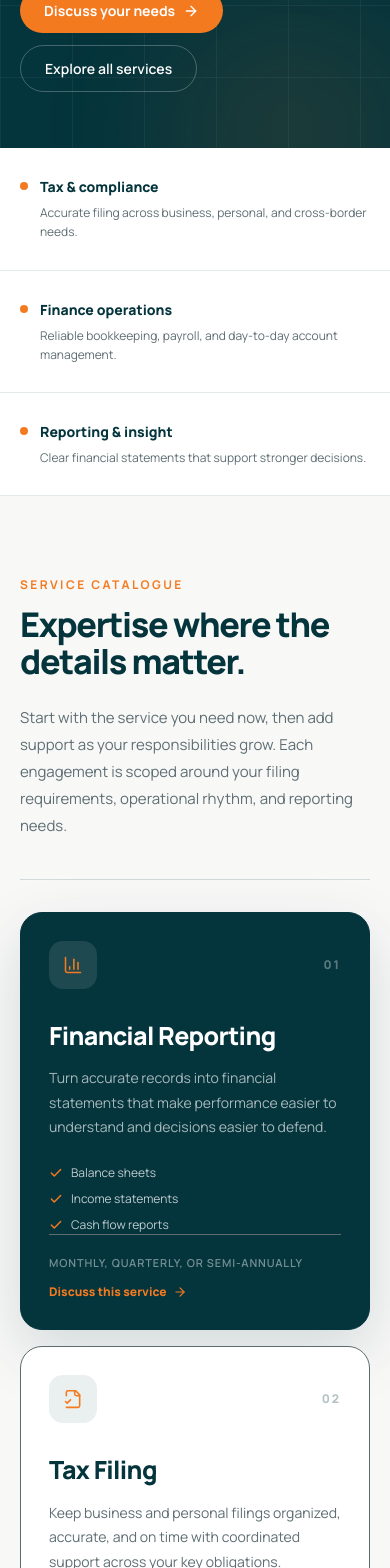
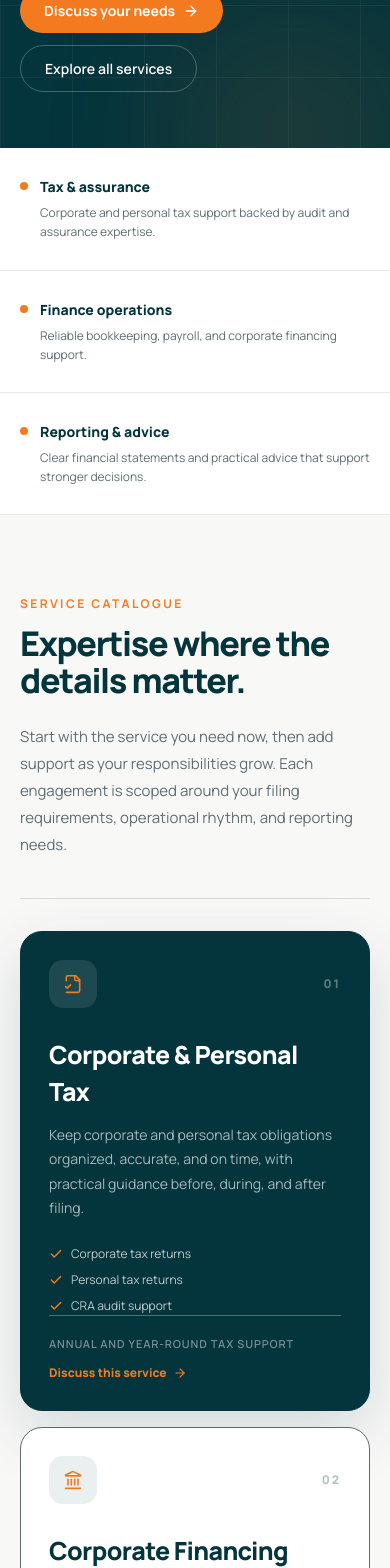
Before and after one commit to uziarslan/wealthwize-frontend, a React (Create React App) app: page /services in a window 390 px wide. Shown: the part 432-2000 px from the top of the page. Built offline with nearby package versions, Linux system fonts and the light colour scheme.

Commit message:
feat: update meta tags and content across multiple components for improved branding and service clarity; enhance footer and navbar with social links and updated contact information

```diff
--- a/public/index.html
+++ b/public/index.html
@@ -7,20 +7,20 @@
     <meta name="theme-color" content="#04343C" />
 
     <!-- Primary Meta Tags -->
-    <title>WealthWize Consulting Group | Tax &amp; Accounting Services</title>
-    <meta name="title" content="WealthWize Consulting Group | Tax &amp; Accounting Services" />
+    <title>WealthWize Consulting Group | Accounting &amp; Financial Advisory</title>
+    <meta name="title" content="WealthWize Consulting Group | Accounting &amp; Financial Advisory" />
     <meta
       name="description"
-      content="WealthWize provides tax filing, bookkeeping, payroll, financial reporting, AR/AP management, and Canada–U.S. personal tax support for individuals and growing businesses."
+      content="WealthWize provides corporate and personal tax, corporate financing, financial reporting, bookkeeping and payroll, advisory, and audit and assurance services."
     />
-    <meta name="keywords" content="tax filing, bookkeeping, payroll, financial reporting, cross-border tax, corporate tax, GST HST, Mississauga accountant" />
+    <meta name="keywords" content="corporate tax, personal tax, corporate financing, business loans, working capital, financial reporting, bookkeeping, payroll, financial advisory, audit and assurance, Mississauga accountant" />
     <meta name="author" content="WealthWize Consulting Group" />
 
     <!-- Open Graph / Facebook -->
     <meta property="og:type" content="website" />
     <meta property="og:url" content="https://wealthwize.com/" />
-    <meta property="og:title" content="WealthWize Consulting Group | Tax &amp; Accounting Services" />
-    <meta property="og:description" content="Financial clarity for what comes next. Tax, bookkeeping, payroll, reporting, and cross-border support from one dependable team." />
+    <meta property="og:title" content="WealthWize Consulting Group | Accounting &amp; Financial Advisory" />
+    <meta property="og:description" content="Financial clarity for what comes next. Tax, financing, reporting, bookkeeping, payroll, advisory, audit, and assurance from one dependable team." />
     <meta property="og:image" content="%PUBLIC_URL%/og.png" />
     <meta property="og:locale" content="en_US" />
     <meta property="og:site_name" content="WealthWize Consulting Group" />
@@ -28,8 +28,8 @@
     <!-- Twitter -->
     <meta name="twitter:card" content="summary_large_image" />
     <meta name="twitter:url" content="https://wealthwize.com/" />
-    <meta name="twitter:title" content="WealthWize Consulting Group | Tax &amp; Accounting Services" />
-    <meta name="twitter:description" content="Financial clarity for what comes next. Tax, bookkeeping, payroll, reporting, and cross-border support from one dependable team." />
+    <meta name="twitter:title" content="WealthWize Consulting Group | Accounting &amp; Financial Advisory" />
+    <meta name="twitter:description" content="Financial clarity for what comes next. Tax, financing, reporting, bookkeeping, payroll, advisory, audit, and assurance from one dependable team." />
     <meta name="twitter:image" content="%PUBLIC_URL%/og.png" />
 
     <!-- Additional Meta Tags -->
--- a/src/components/Footer.jsx
+++ b/src/components/Footer.jsx
@@ -11,15 +11,16 @@ const companyLinks = [
 ];
 
 const serviceLinks = [
+  "Corporate & Personal Tax",
+  "Corporate Financing",
   "Financial Reporting",
-  "Tax Filing",
-  "Bookkeeping",
-  "Canada–U.S. Personal Tax",
-  "Payroll",
-  "AR/AP Management",
+  "Bookkeeping & Payroll Services",
+  "Advisory Services",
+  "Audit & Assurance",
 ];
 
 const socialLinks = [
+  ["LinkedIn", "https://www.linkedin.com/"],
   ["Instagram", "https://www.instagram.com/wealthwizeconsulting/"],
   ["Facebook", "https://www.facebook.com/people/wealthwizeconsulting/61566153907524/?mibextid=LQQJ4d"],
 ];
@@ -144,23 +145,23 @@ export const Footer = () => (
 
             <div className="mt-6 space-y-5">
               <a
-                href="tel:+16478783371"
+                href="tel:+14169020308"
                 className="group flex items-start gap-3 font-manrope text-[12px] font-bold text-[#04343C]/70 transition hover:text-[#04343C]"
               >
                 <span className="flex h-8 w-8 shrink-0 items-center justify-center rounded-lg bg-[#EAF0EF] transition group-hover:bg-[#04343C]">
                   <Phone className="h-3.5 w-3.5 text-[#F47A20]" />
                 </span>
-                <span className="pt-1.5">+1 647 878 3371</span>
+                <span className="pt-1.5">416-902-0308</span>
               </a>
 
               <a
-                href="mailto:zain@wealthwize.pro"
+                href="mailto:Salman@wealthwize.pro"
                 className="group flex items-start gap-3 font-manrope text-[12px] font-bold text-[#04343C]/70 transition hover:text-[#04343C]"
               >
                 <span className="flex h-8 w-8 shrink-0 items-center justify-center rounded-lg bg-[#EAF0EF] transition group-hover:bg-[#04343C]">
                   <Mail className="h-3.5 w-3.5 text-[#F47A20]" />
                 </span>
-                <span className="break-all pt-1.5">zain@wealthwize.pro</span>
+                <span className="break-all pt-1.5">Salman@wealthwize.pro</span>
               </a>
 
               <a
--- a/src/screens/About/About.js
+++ b/src/screens/About/About.js
@@ -44,18 +44,18 @@ const clientTypes = [
   {
     icon: UserRound,
     eyebrow: "For individuals",
-    title: "Tax support that accounts for the whole picture.",
+    title: "Personal tax and advice that account for the whole picture.",
     description:
-      "From personal filings to Canada–U.S. obligations, we help individuals understand what is required and move forward with confidence.",
-    points: ["Personal tax filing", "Cross-border tax compliance", "Guidance through complex situations"],
+      "From personal tax filings to CRA audit support and practical financial guidance, we help individuals understand what is required and move forward with confidence.",
+    points: ["Personal tax filing", "CRA audit support", "Practical financial guidance"],
   },
   {
     icon: BriefcaseBusiness,
     eyebrow: "For businesses",
     title: "A financial backbone for growing operations.",
     description:
-      "We connect bookkeeping, payroll, tax, reporting, and AR/AP support so owners can run the business from more dependable information.",
-    points: ["Current, reconciled books", "Coordinated tax and payroll", "Reporting that supports decisions"],
+      "We connect tax, corporate financing, reporting, bookkeeping, payroll, advisory, audit, and assurance services so owners can run the business from more dependable information.",
+    points: ["Current, reconciled books", "Financing and advisory support", "Reporting, audit, and assurance"],
   },
 ];
 
@@ -98,10 +98,9 @@ export const About = () => (
                 Financial work is better when it starts with context.
               </h1>
               <p className="mt-5 max-w-[620px] text-base leading-7 text-white/70 sm:text-[17px]">
-                WealthWize is a tax and accounting partner for individuals and
-                growing businesses. We bring structure to complex obligations,
-                explain what matters, and help clients make the next decision
-                with a clearer view.
+                Wealthwize is a full-service accounting and financial advisory
+                firm helping businesses and individuals navigate their finances
+                with clarity and confidence.
               </p>
               <div className="mt-7 flex flex-col gap-3 sm:flex-row">
                 <Link to="/contact" className="group inline-flex h-12 items-center justify-center gap-3 rounded-lg bg-[#F47A20] px-7 text-sm font-extrabold text-white transition hover:bg-[#ff8c38] focus:outline-none focus:ring-2 focus:ring-white">
@@ -123,7 +122,7 @@ export const About = () => (
                 <p className="text-[10px] font-extrabold uppercase tracking-[0.18em] text-[#FDB178]">Our home base</p>
                 <p className="mt-1 text-sm font-bold">Mississauga, Ontario</p>
               </div>
-              <p className="max-w-[170px] text-right text-xs leading-5 text-white/60">Supporting individuals and businesses across Canada</p>
+              <p className="max-w-[170px] text-right text-xs leading-5 text-white/60">Serving local and international clients</p>
             </div>
           </div>
         </div>
@@ -162,16 +161,18 @@ export const About = () => (
             </div>
 
             <div className="bg-[#F8F8F7] p-8 text-left sm:p-10 lg:p-12">
-              <p className="text-xs font-extrabold uppercase tracking-[0.18em] text-[#F47A20]">What that means in practice</p>
+              <p className="text-xs font-extrabold uppercase tracking-[0.18em] text-[#F47A20]">About our firm</p>
               <h3 className="mt-4 max-w-[650px] text-[30px] font-extrabold leading-[1.18] tracking-[-0.035em] text-[#04343C] sm:text-[38px]">
-                Accurate work is the foundation. Understanding is the standard.
+                Accounting and financial guidance built around the people we serve.
               </h3>
-              <p className="mt-5 max-w-[650px] text-base leading-8 text-[#5E6E73]">
-                When information is scattered and deadlines are unclear, even
-                routine financial work becomes stressful. WealthWize brings the
-                pieces together, establishes a dependable rhythm, and keeps the
-                important questions visible.
-              </p>
+              <div className="mt-5 max-w-[680px] space-y-5 text-base leading-8 text-[#5E6E73]">
+                <p>
+                  Wealthwize is a full-service accounting and financial advisory firm helping businesses and individuals navigate their finances with clarity and confidence. Our services include bookkeeping, payroll, corporate and personal tax, corporate financing support, and practical accounting and financial advisory services tailored to each client’s needs. We also assist clients during CRA audits, providing knowledgeable guidance and support throughout the process. Built on accuracy, integrity, and responsive service, Wealthwize is committed to simplifying complex financial matters and becoming a trusted long-term partner in our clients’ success.
+                </p>
+                <p>
+                  We proudly serve clients ranging from individuals and businesses in our local community to companies operating across international markets. Our experience spans a diverse range of industries, including manufacturing, retail, transportation, restaurants and hospitality, clothing and apparel, and other service-based and commercial businesses. By taking the time to understand each client’s industry, operations, and goals, we provide practical solutions that support compliance, informed decision-making, and sustainable growth.
+                </p>
+              </div>
 
               <div className="mt-9 grid gap-px overflow-hidden rounded-xl border border-[#04343C]/10 bg-[#04343C]/10 sm:grid-cols-3">
                 {[
--- a/src/screens/ContactUs/ContactUs.js
+++ b/src/screens/ContactUs/ContactUs.js
@@ -21,16 +21,16 @@ const contactMethods = [
   {
     icon: Phone,
     label: "Call us",
-    detail: "+1 647 878 3371",
+    detail: "416-902-0308",
     note: "Speak directly with our team",
-    href: "tel:+16478783371",
+    href: "tel:+14169020308",
   },
   {
     icon: Mail,
     label: "Email us",
-    detail: "zain@wealthwize.pro",
+    detail: "Salman@wealthwize.pro",
     note: "Send your question anytime",
-    href: "mailto:zain@wealthwize.pro",
+    href: "mailto:Salman@wealthwize.pro",
   },
   {
     icon: MapPin,
@@ -60,12 +60,12 @@ const conversationSteps = [
 ];
 
 const serviceNeeds = [
-  "Financial reporting",
-  "Tax filing",
-  "Bookkeeping",
-  "Canada–U.S. personal tax",
-  "Payroll",
-  "AR/AP management",
+  "Corporate & Personal Tax",
+  "Corporate Financing",
+  "Financial Reporting",
+  "Bookkeeping & Payroll Services",
+  "Advisory Services",
+  "Audit & Assurance",
 ];
 
 export const ContactUs = () => {
--- a/src/screens/Home/Home.js
+++ b/src/screens/Home/Home.js
@@ -6,13 +6,10 @@ import {
   BookOpenCheck,
   BriefcaseBusiness,
   FileCheck2,
-  Globe2,
   Landmark,
   LineChart,
   Mail,
-  ReceiptText,
   ShieldCheck,
-  Users,
 } from "lucide-react";
 import { Navbar } from "../../components/Navbar";
 import { Footer } from "../../components/Footer";
@@ -21,6 +18,20 @@ import financialImg from "../../assets/financial-consulting.png";
 
 const services = [
   {
+    icon: FileCheck2,
+    title: "Corporate & Personal Tax",
+    description:
+      "Coordinated tax planning, preparation, and filing support for corporations and individuals, including guidance during CRA audits.",
+    detail: "Corporate tax · Personal tax · CRA support",
+  },
+  {
+    icon: Landmark,
+    title: "Corporate Financing",
+    description:
+      "Practical support with financing needs, from preparing applications to navigating the options available to your business.",
+    detail: "Business Loans · Working Capital · Short-Term Loan",
+  },
+  {
     icon: BarChart3,
     title: "Financial Reporting",
     description:
@@ -28,39 +39,25 @@ const services = [
     detail: "Balance sheets · Income statements · Cash flow",
   },
   {
-    icon: FileCheck2,
-    title: "Tax Filing",
+    icon: BookOpenCheck,
+    title: "Bookkeeping & Payroll Services",
     description:
-      "Coordinated corporate, GST/HST, and personal tax filings—prepared accurately and managed against every deadline.",
-    detail: "Corporate · GST/HST · Personal",
+      "Reliable bookkeeping, reconciliations, and payroll support that keep your records current and your employees paid accurately.",
+    detail: "Bookkeeping · Reconciliations · Payroll",
   },
   {
-    icon: BookOpenCheck,
-    title: "Bookkeeping",
+    icon: BriefcaseBusiness,
+    title: "Advisory Services",
     description:
-      "Reliable transaction recording and monthly reconciliations that keep your books current, clean, and useful.",
-    detail: "Reconciliation · Recording · Statements",
+      "Practical accounting and financial advice shaped around your operations, priorities, and long-term goals.",
+    detail: "Planning · Decisions · Sustainable growth",
   },
   {
-    icon: Globe2,
-    title: "Cross-Border Tax",
+    icon: ShieldCheck,
+    title: "Audit & Assurance",
     description:
-      "Personal tax support for Canadians working in the U.S. and U.S. citizens living or working in Canada.",
-    detail: "Canada · United States · Compliance",
-  },
-  {
-    icon: Users,
-    title: "Payroll",
-    description:
-      "End-to-end payroll support covering wage calculations, deductions, payment processing, and payroll reviews.",
-    detail: "Calculations · Deductions · Auditing",
-  },
-  {
-    icon: ReceiptText,
-    title: "AR/AP Management",
-    description:
-      "A more disciplined way to track invoices, manage payments, and keep receivables and payables moving.",
-    detail: "Invoices · Receivables · Payables",
+      "Detail-focused audit and assurance services, with knowledgeable support throughout CRA audit matters.",
+    detail: "Audit · Assurance · CRA audit support",
   },
 ];
 
@@ -102,7 +99,7 @@ const confidencePoints = [
     icon: BriefcaseBusiness,
     title: "One coordinated team",
     description:
-      "Tax, bookkeeping, payroll, and reporting work together under one accountable relationship.",
+      "Your core accounting and financial services work together under one accountable relationship.",
   },
 ];
 
@@ -186,9 +183,9 @@ export const Home = () => {
               </h1>
 
               <p className="mt-4 max-w-[650px] text-base leading-7 text-white/[.72] sm:text-[17px]">
-                WealthWize helps individuals and growing businesses manage tax,
-                books, payroll, reporting, and cross-border obligations—with one
-                dependable team and a clearer view of every decision.
+                WealthWize helps individuals and businesses manage tax,
+                financing, reporting, bookkeeping, payroll, advisory, and audit
+                needs—with one dependable team and a clearer view of every decision.
               </p>
 
               <div className="mt-6 flex flex-col gap-3 sm:flex-row">
@@ -267,9 +264,9 @@ export const Home = () => {
         <section aria-label="Who we support" className="border-b border-[#04343C]/10 bg-white">
           <div className="mx-auto grid max-w-[1440px] grid-cols-1 px-5 sm:grid-cols-3 md:px-10 lg:px-[60px]">
             {[
-              ["For individuals", "Personal and cross-border tax support"],
-              ["For businesses", "Books, payroll, tax, and reporting"],
-              ["Based in Mississauga", "Supporting clients across Canada"],
+              ["For individuals", "Personal tax and practical financial advice"],
+              ["For businesses", "Accounting, financing, advisory, and assurance"],
+              ["Based in Mississauga", "Serving local and international clients"],
             ].map(([title, detail], index) => (
               <div key={title} className={`py-7 text-left sm:px-6 ${index > 0 ? "border-t border-[#04343C]/10 sm:border-l sm:border-t-0" : ""}`}>
                 <p className="text-xs font-extrabold uppercase tracking-[0.16em] text-[#F47A20]">{title}</p>
@@ -454,7 +451,7 @@ export const Home = () => {
                     </button>
                   </div>
                   <p className="px-1 pb-1 pt-3 text-left text-[11px] leading-5 text-[#5E6E73]">
-                    Prefer to speak now? Call us at <a href="tel:+16478783371" className="font-bold text-[#04343C] hover:text-[#F47A20]">+1 647 878 3371</a>.
+                    Prefer to speak now? Call us at <a href="tel:+14169020308" className="font-bold text-[#04343C] hover:text-[#F47A20]">416-902-0308</a>.
                   </p>
                 </form>
               </div>
--- a/src/screens/Services/Services.js
+++ b/src/screens/Services/Services.js
@@ -7,12 +7,11 @@ import {
     Building2,
     Check,
     FileCheck2,
-    Globe2,
+    Landmark,
     Layers3,
-    ReceiptText,
+    LineChart,
     ShieldCheck,
     UserRound,
-    UsersRound,
 } from "lucide-react";
 import { Navbar } from "../../components/Navbar";
 import { Footer } from "../../components/Footer";
@@ -21,58 +20,58 @@ import businessImg from "../../assets/business-consulting.png";
 const services = [
     {
         number: "01",
+        icon: FileCheck2,
+        title: "Corporate & Personal Tax",
+        description:
+            "Keep corporate and personal tax obligations organized, accurate, and on time, with practical guidance before, during, and after filing.",
+        deliverables: ["Corporate tax returns", "Personal tax returns", "CRA audit support"],
+        cadence: "Annual and year-round tax support",
+        featured: true,
+    },
+    {
+        number: "02",
+        icon: Landmark,
+        title: "Corporate Financing",
+        description:
+            "Prepare for and navigate corporate financing opportunities with support tailored to your business, funding needs, and financial position.",
+        deliverables: ["Business Loans", "Working Capital", "Short-Term Loan"],
+        cadence: "Financing application support",
+    },
+    {
+        number: "03",
         icon: BarChart3,
         title: "Financial Reporting",
         description:
             "Turn accurate records into financial statements that make performance easier to understand and decisions easier to defend.",
         deliverables: ["Balance sheets", "Income statements", "Cash flow reports"],
         cadence: "Monthly, quarterly, or semi-annually",
-        featured: true,
-    },
-    {
-        number: "02",
-        icon: FileCheck2,
-        title: "Tax Filing",
-        description:
-            "Keep business and personal filings organized, accurate, and on time with coordinated support across your key obligations.",
-        deliverables: ["Corporate tax returns", "GST/HST returns", "Director personal tax"],
-        cadence: "Annual and periodic filing support",
-    },
-    {
-        number: "03",
-        icon: BookOpenCheck,
-        title: "Bookkeeping",
-        description:
-            "Build a dependable financial foundation with consistent transaction recording, reconciliations, and properly maintained books.",
-        deliverables: ["Transaction recording", "Bank reconciliation", "Financial statements"],
-        cadence: "Ongoing monthly support",
     },
     {
         number: "04",
-        icon: Globe2,
-        title: "Canada–U.S. Personal Tax",
+        icon: BookOpenCheck,
+        title: "Bookkeeping & Payroll Services",
         description:
-            "Navigate cross-border personal tax requirements with coordinated filing support for Canadians and U.S. citizens working across the border.",
-        deliverables: ["Canadian personal tax", "U.S. personal tax", "Cross-border compliance"],
-        cadence: "Annual and situation-specific support",
+            "Maintain dependable books and accurate payroll through consistent transaction recording, reconciliations, calculations, and processing.",
+        deliverables: ["Bookkeeping", "Bank reconciliation", "Payroll processing"],
+        cadence: "Ongoing monthly and pay-cycle support",
     },
     {
         number: "05",
-        icon: UsersRound,
-        title: "Payroll",
+        icon: LineChart,
+        title: "Advisory Services",
         description:
-            "Keep employees paid accurately and payroll records organized without pulling your attention away from the business.",
-        deliverables: ["Wage calculations", "Deductions", "Payroll auditing"],
-        cadence: "Aligned with your pay schedule",
+            "Make informed decisions with practical accounting and financial guidance grounded in your industry, operations, and goals.",
+        deliverables: ["Financial guidance", "Cash flow planning", "Growth decisions"],
+        cadence: "Ongoing or project-based advice",
     },
     {
         number: "06",
-        icon: ReceiptText,
-        title: "AR/AP Management",
+        icon: ShieldCheck,
+        title: "Audit & Assurance",
         description:
-            "Create a clearer view of money moving in and out through consistent invoice tracking and payment coordination.",
-        deliverables: ["Receivables tracking", "Payables management", "Invoice processing"],
-        cadence: "Ongoing operational support",
+            "Strengthen confidence in financial information through careful audit and assurance work, including knowledgeable support during CRA audits.",
+        deliverables: ["Audit services", "Assurance support", "CRA audit assistance"],
+        cadence: "Annual or engagement-based support",
     },
 ];
 
@@ -80,32 +79,32 @@ const operatingLayers = [
     {
         label: "Maintain",
         title: "Keep the financial record current",
-        detail: "Bookkeeping, payroll, and AR/AP management",
+        detail: "Bookkeeping and payroll services",
     },
     {
         label: "Comply",
         title: "Meet tax and filing obligations",
-        detail: "Corporate, personal, GST/HST, and cross-border tax",
+        detail: "Corporate and personal tax, audit, and assurance",
     },
     {
         label: "Understand",
         title: "See what the numbers are saying",
-        detail: "Financial reporting and practical guidance",
+        detail: "Financial reporting, corporate financing, and advisory services",
     },
 ];
 
 const serviceScopes = [
     {
-        label: "Tax & compliance",
-        detail: "Accurate filing across business, personal, and cross-border needs.",
+        label: "Tax & assurance",
+        detail: "Corporate and personal tax support backed by audit and assurance expertise.",
     },
     {
         label: "Finance operations",
-        detail: "Reliable bookkeeping, payroll, and day-to-day account management.",
+        detail: "Reliable bookkeeping, payroll, and corporate financing support.",
     },
     {
-        label: "Reporting & insight",
-        detail: "Clear financial statements that support stronger decisions.",
+        label: "Reporting & advice",
+        detail: "Clear financial statements and practical advice that support stronger decisions.",
     },
 ];
 
@@ -408,7 +407,7 @@ export const Services = () => {
                                     Get reliable support across the operational work, compliance deadlines, and reporting your business depends on.
                                 </p>
                                 <div className="mt-7 flex flex-wrap gap-2">
-                                    {["Bookkeeping", "Corporate tax", "Payroll", "AR/AP", "Reporting"].map((item) => (
+                                    {["Corporate & personal tax", "Corporate financing", "Financial reporting", "Bookkeeping & payroll", "Advisory", "Audit & assurance"].map((item) => (
                                         <span key={item} className="rounded-full border border-white/15 px-3 py-1.5 font-manrope text-[11px] font-semibold text-white/75">
                                             {item}
                                         </span>
@@ -422,10 +421,10 @@ export const Services = () => {
                                     For individuals
                                 </h3>
                                 <p className="mt-3 max-w-[520px] font-manrope text-[14px] leading-[1.75] text-[#5E6E73]">
-                                    Work through personal and cross-border tax responsibilities with clear requirements, coordinated filing, and fewer surprises.
+                                    Work through personal tax responsibilities and financial decisions with clear requirements, practical advice, and fewer surprises.
                                 </p>
                                 <div className="mt-7 flex flex-wrap gap-2">
-                                    {["Personal tax", "Canada–U.S. tax", "Director tax", "Tax guidance"].map((item) => (
+                                    {["Personal tax", "CRA audit support", "Financial guidance", "Clear next steps"].map((item) => (
                                         <span key={item} className="rounded-full border border-[#04343C]/12 bg-[#F8F8F7] px-3 py-1.5 font-manrope text-[11px] font-semibold text-[#04343C]/70">
                                             {item}
                                         </span>
```
Also changed, not shown: src/components/Navbar.jsx (+53 -11 lines), public/manifest.json.
